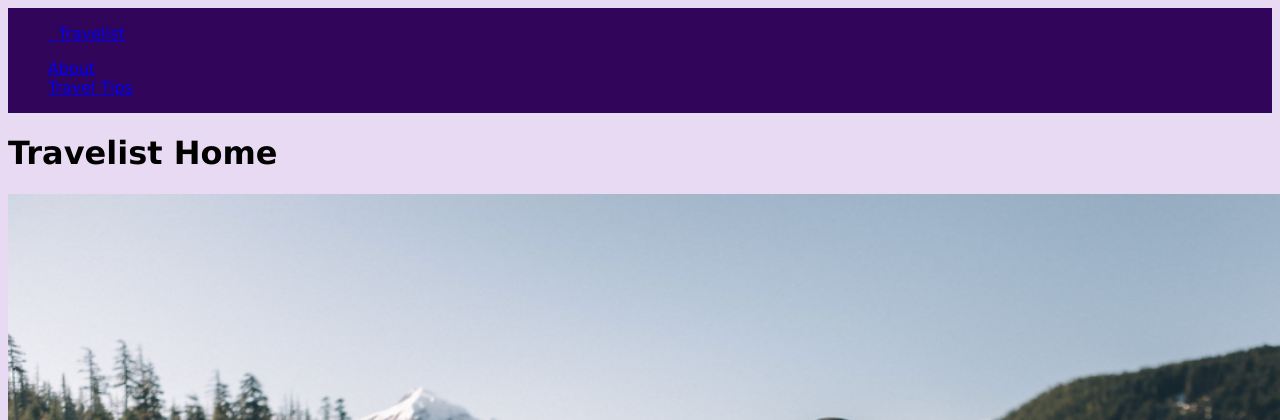
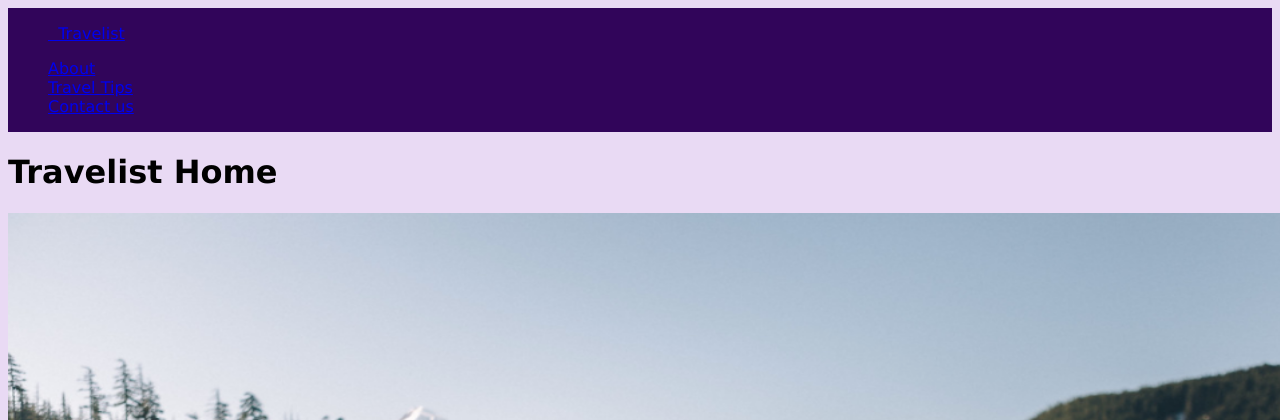
Before and after one commit to fjalafoo/Travelist, a Django app: page / in a window 1280 px wide; the page is wider, and only the part inside the window is pictured. Shown: the top 420 px of that part. Run offline with Django 4.2, Linux system fonts and the light colour scheme.

Commit message:
contact us base html

```diff
--- a/travelist/main_app/templates/base.html
+++ b/travelist/main_app/templates/base.html
@@ -22,6 +22,7 @@
                 <ul class="right">
                     <li  class="navItems"><a href="{% url 'about' %}">About</a></li>
                     <li  class="navItems"><a href="{% url 'tips' %}">Travel Tips</a></li>
+                    <li  class="navItems"><a href="{% url 'contact' %}">Contact us</a></li>
 
 
                   </ul>
--- a/travelist/main_app/urls.py
+++ b/travelist/main_app/urls.py
@@ -4,6 +4,7 @@ from . import views
 urlpatterns = [
   path('', views.home, name='home'),
   path('about/', views.about, name='about'),
-   path('tips/', views.tips, name='tips'),
+  path('tips/', views.tips, name='tips'),
+  path('contact/', views.contact, name='contact'),
 
 ]
--- a/travelist/main_app/views.py
+++ b/travelist/main_app/views.py
@@ -21,3 +21,8 @@ def about(request):
 # Define the travel tips view
 def tips(request):
   return render(request, 'tips.html')
+
+
+# Define the contact view
+def contact(request):
+  return render(request, 'contact.html')
```
Also changed, not shown: travelist/main_app/templates/contact.html (+8 -0 lines).
